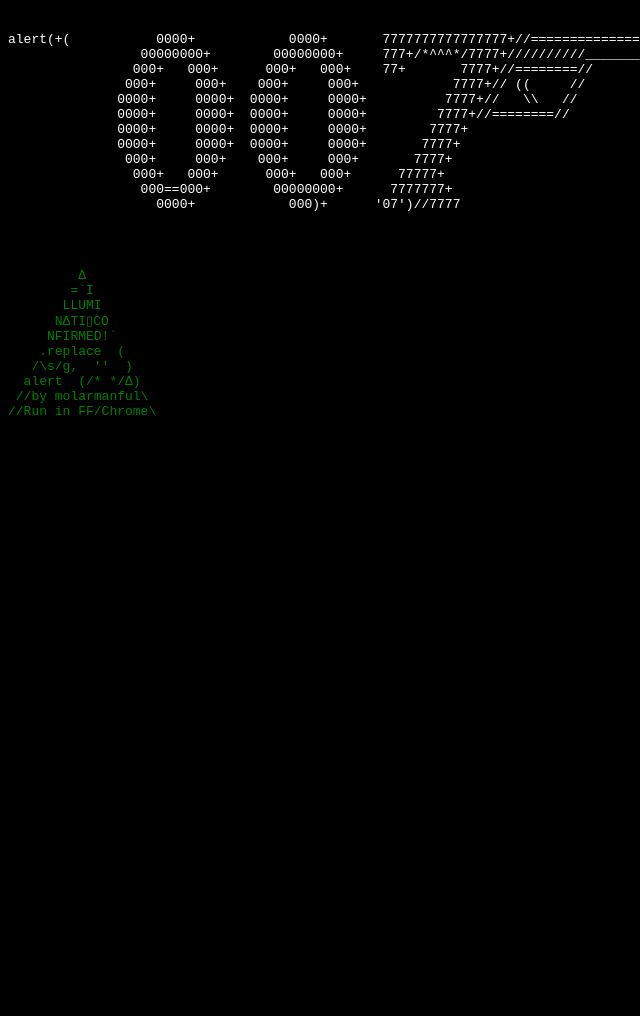
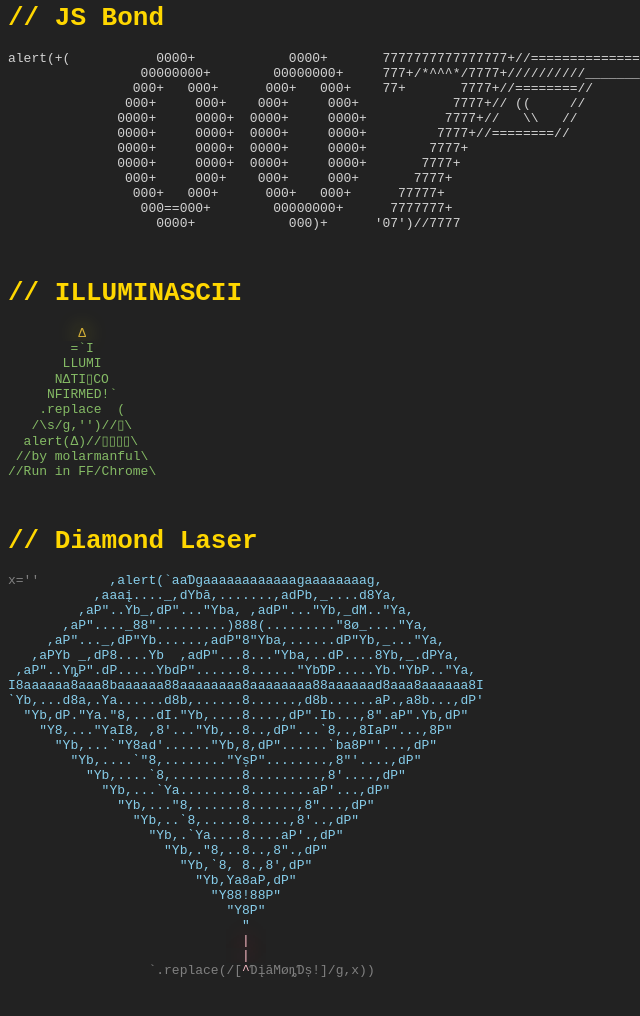
Before and after one commit to molarmanful/jsasciiart, a plain HTML site: page index.html in a window 1280 px wide. Shown: the part 502-1518 px from the top of the page, without its empty margins (0-640 px from the left). Before the commit the page ends 1005 px from the top, so only its background shows below. Drawn offline with Linux system fonts and the light colour scheme.

Commit message:
add entries!

```diff
--- a/index.html
+++ b/index.html
@@ -1,8 +1,8 @@
 <!DOCTYPE html>
 <title>JSASCII</title>
-<style>*{font-family:monospace;background-color:black;color:white}</style>
-<pre style='color:red'>
-x=      `Vm0wd2Qy  UXlVWGx  XYTFwUF  ZsZFNXR  ll3Wkc5  V2JGbDN  Xa1pPVm
+<style>*{font-family:monospace;background-color:#222;color:white}pre{display:inline}h1{color:gold}h1:before{content:'// '}</style>
+<pre style='color:gray'>
+x=</pre><pre style='color:yellow'>      `Vm0wd2Qy  UXlVWGx  XYTFwUF  ZsZFNXR  ll3Wkc5  V2JGbDN  Xa1pPVm
             x      K        c     2  N        I           c        F
             h      h        M     X  B        Q           V        m
             p      BeFYySk  VUbGhoT  WsweFZt  c           E        d
@@ -10,7 +10,7 @@ x=      `Vm0wd2Qy  UXlVWGx  XYTFwUF  ZsZFNXR  ll3Wkc5  V2JGbDN  Xa1pPVm
             W            U  m     J        I  Q           k        9
             U      VEJLU1Z  a     c  VFtRlRN  azE1VTJ0 V1ZXSkhh RzlVVm1
             o
-      RFZWWmF  kR05GZEZSTlZUVkpWbTEwYTFkSFNraFZiRkpWVmtWYVRGWldXbUZrUjA1R1dr
+      RFZWWmF</pre><pre style='color:gray'>  kR05GZEZSTlZUVkpWbTEwYTFkSFNraFZiRkpWVmtWYVRGWldXbUZrUjA1R1dr
 
       WndWMDFFUlRGV2EyUXdZVEpHUjFOdVVsWmlSMmhoV1d0a1UyUnNjRmRYYlVacVRWWndNRlZ0
 
@@ -18,7 +18,7 @@ x=      `Vm0wd2Qy  UXlVWGx  XYTFwUF  ZsZFNXR  ll3Wkc5  V2JGbDN  Xa1pPVm
 
       for ( i = 12; i--; ) x = atob( x );  alert( x ); // Try in Firefox or Chrome
 
-
+</pre><pre style='color:goldenrod'>
 //  ABOUT
 //-----------------------------
 // This page is all about the
@@ -36,7 +36,8 @@ x=      `Vm0wd2Qy  UXlVWGx  XYTFwUF  ZsZFNXR  ll3Wkc5  V2JGbDN  Xa1pPVm
 <br>
 <hr>
 <br>
-<pre>
+<h1>JS Bond</h1>
+<pre style='color:lightgray'>
 alert(+(           0000+            0000+       7777777777777777+//====================
                  00000000+        00000000+     777+/*^^^*/7777+//////////____________/
                 000+   000+      000+   000+    77+       7777+//========//
@@ -52,20 +53,55 @@ alert(+(           0000+            0000+       7777777777777777+//=============
 </pre>
 <br>
 <br>
-<pre style='color:green'>
+<h1>ILLUMINASCII</h1>
+<pre style='color:#D4AF37;text-shadow:0 0 20px yellow'>
          Δ
+</pre>
+<pre style='color:#85bb65'>
         =`I
        LLUMI
       NΔTI▯CO
      NFIRMED!`
     .replace  (
-   /\s/g,  ''  )
-  alert  (/* */Δ)
+   /\s/g,'')//▯\
+  alert(Δ)//▯▯▯▯\
  //by molarmanful\
 //Run in FF/Chrome\
 </pre>
 <br>
 <br>
-<pre>
-
+<h1>Diamond Laser</h1>
+<pre style='color:gray'>
+x=''</pre><pre style='color:skyblue'>         ,alert(`aaƊgaaaaaaaaaaaagaaaaaaaag,
+           ,aaaį...._,dYbā,.......,adPb,_....d8Ya,
+         ,aP"..Yb_,dP"..."Yba, ,adP"..."Yb,_dϺ.."Ya,
+       ,aP"...._88".........)888(........."8ø_...."Ya,
+     ,aP"..._,dP"Yb......,adP"8"Yba,......dP"Yb,_..."Ya,
+   ,aPYb _,dP8....Yb  ,adP"...8..."Yba,..dP....8Yb,_.dPYa,
+ ,aP"..YȵP".dP.....YbdP"......8......"YbƊP.....Yb."YbP.."Ya,
+I8aaaaaa8aaa8baaaaaa88aaaaaaaa8aaaaaaaa88aaaaaad8aaa8aaaaaa8I
+ˋYb,...d8a,.Ya......d8b,......8......,d8b......aP.,a8b...,dP'
+  "Yb,dP."Ya."8,...dI."Yb,....8....,dP".Ib...,8".aP".Yb,dP"
+    "Y8,..."YaI8, ,8'..."Yb,..8..,dP"...ˋ8,.,8IaP"...,8P"
+      "Yb,...ˋ"Y8ad'......"Yb,8,dP"......ˋba8P"'...,dP"
+        "Yb,....ˋ"8,........"YșP"........,8"'....,dP"
+          "Yb,....ˋ8,.........8.........,8'....,dP"
+            "Yb,...ˋYa........8........aP'...,dP"
+              "Yb,..."8,......8......,8"...,dP"
+                "Yb,..ˋ8,.....8.....,8'..,dP"
+                  "Yb,.ˋYa....8....aP'.,dP"
+                    "Yb,."8,..8..,8".,dP"
+                      "Yb,ˋ8, 8.,8',dP"
+                        "Yb,Ya8aP,dP"
+                          "Y88!88P"
+                            "Y8P"
+                              "
 </pre>
+<pre style='color:pink;text-shadow:0 0 20px crimson'>
+                              |
+                              |
+</pre><pre style='color:gray'>
+                  `.replace(/[</pre><pre style='color:pink'>^</pre><pre style='color:gray'>ƊįāϺøȵƊș!]/g,x))
+</pre>
+<br>
+<br>
```
